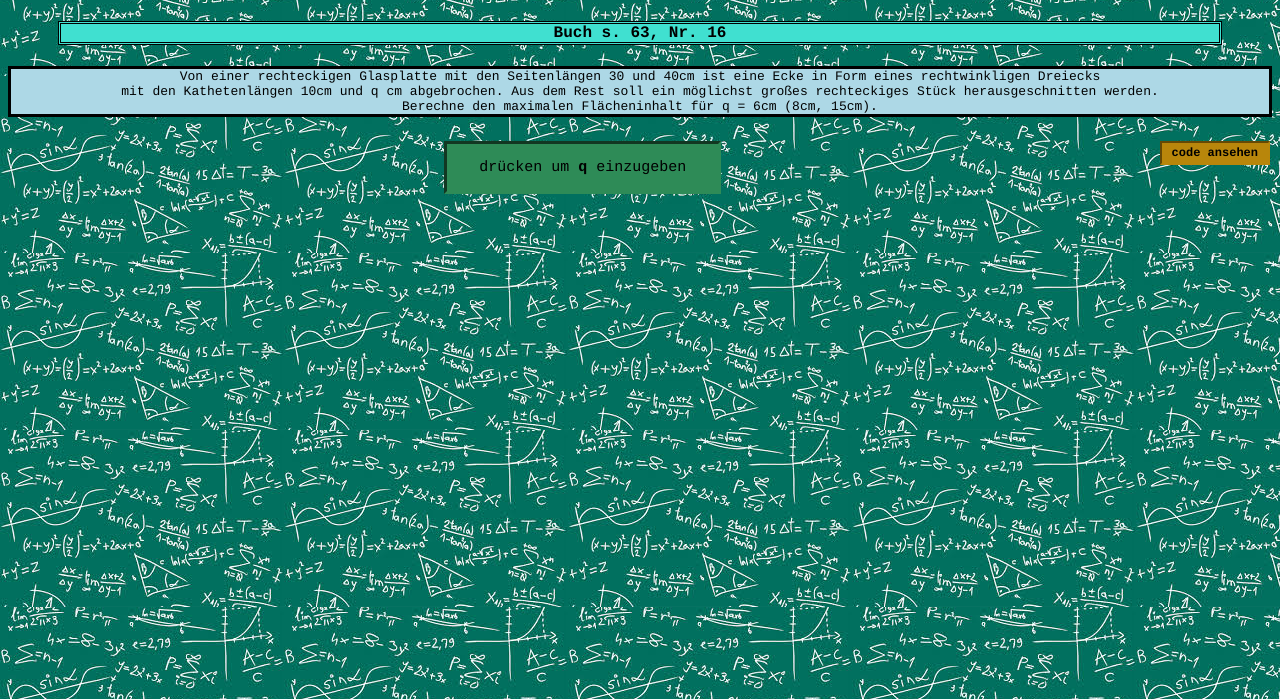
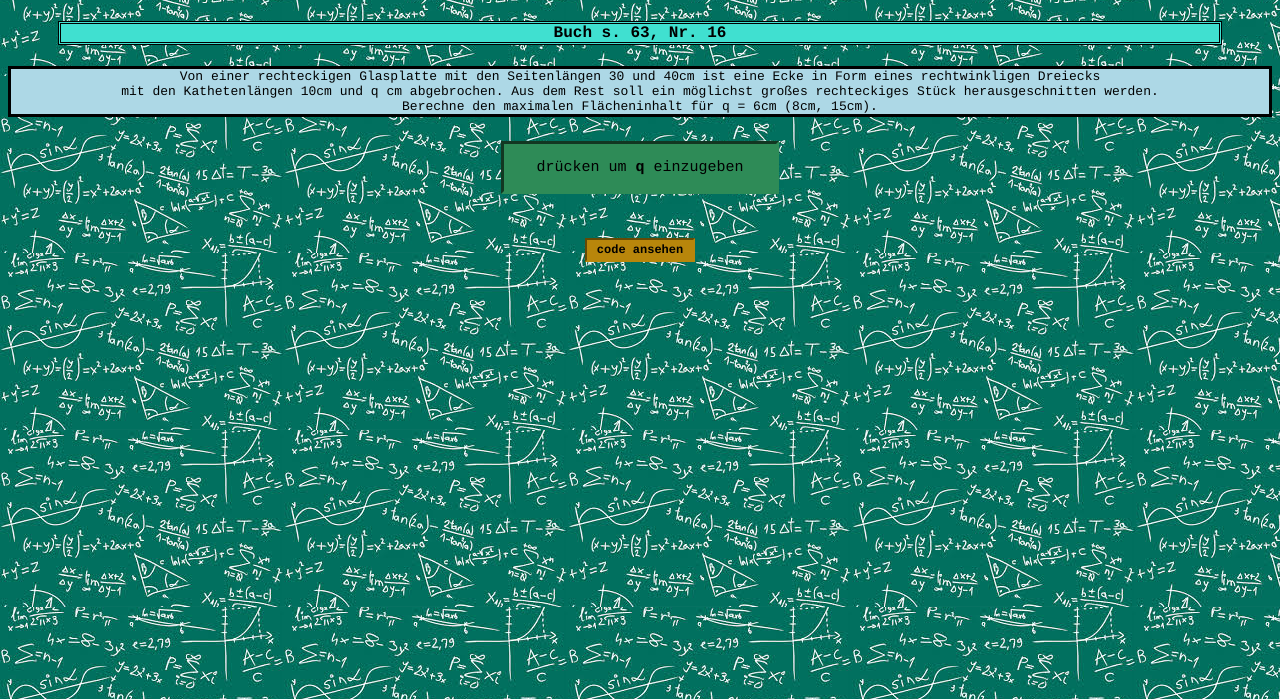
Before and after one commit to BenjaminHeppenstall/final-aufgabe-16, a plain HTML site: page aufgabe 16/www/index.html in a window 1280 px wide. Shown: the part 101-800 px from the top of the page. Drawn offline with Linux system fonts and the light colour scheme.

Commit message:
new stuff

```diff
--- a/aufgabe 16/www/index.html
+++ b/aufgabe 16/www/index.html
@@ -13,12 +13,11 @@
 	<div id="fillIn"> </div> <div id="break"></div>
 	<div class="wrapper" id="div1">
 		<button class="button" id="qEingeben" style="float: center" onclick="everything()">drücken um <b>q</b> einzugeben</button>
-		<div style= "float: right" id="codeDiv">
-			<button id="codePageButton" onclick="location.href='html/codePage.html';" value="Go to Google" align="right"><b>code ansehen</b>
-			</button>
-		</div>
 	</div>
 	<div id="allNum"> </div>
 	<script src="js/myscripts.js"></script>
+	<div id="codeDiv">
+		<button id="codePageButton" onclick="location.href='html/codePage.html';" value="Go to Google" align="right"><b>code ansehen</b>
+	</div>
 </body>
 </html>
--- a/aufgabe 16/www/styles/mystyle.css
+++ b/aufgabe 16/www/styles/mystyle.css
@@ -131,7 +131,7 @@ p {
   height: 30%;
 }
 #codeDiv {
-  text-align: right;
+  text-align: center;
 }
 #codePageButton {
   background-color: #B8860B;
```
